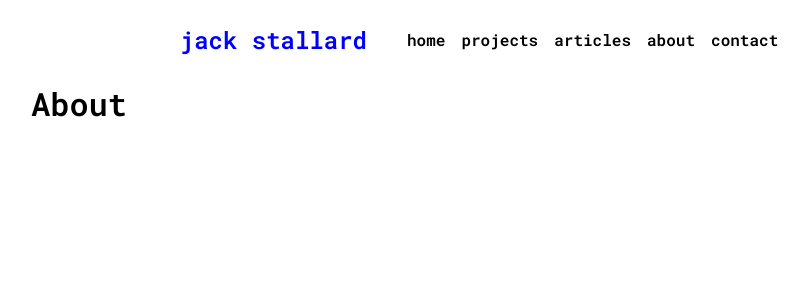
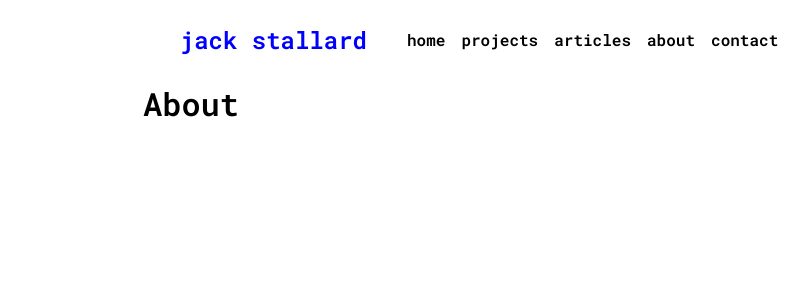
Before and after one commit to jckstllrd/personal-site, a React (Vite) app: page /about in a window 1280 px wide. Shown: the top 300 px of the page, without its empty margins (161-970 px from the left). Built offline with nearby package versions, Linux system fonts and the light colour scheme.

Commit message:
feat: add full bleed grid layout

```diff
--- a/src/App.module.css
+++ b/src/App.module.css
@@ -3,7 +3,3 @@
   flex-direction: column;
   min-height: 100svh;
 }
-
-main {
-  flex-grow: 1;
-}
--- a/src/components/Container/Container.module.css
+++ b/src/components/Container/Container.module.css
@@ -1,4 +1,9 @@
 .container {
-  max-width: 70%;
   margin: 0 auto;
+  display: grid;
+  grid-template-columns: 1fr min(42rem, 100%) 1fr;
 }
+
+.container > * {
+  grid-column: 2;
+}
--- a/src/components/Footer/Footer.module.css
+++ b/src/components/Footer/Footer.module.css
@@ -1,5 +1,6 @@
 footer {
   height: 5vh;
+  align-self: flex-end;
   display: flex;
   justify-content: space-around;
 }
```
